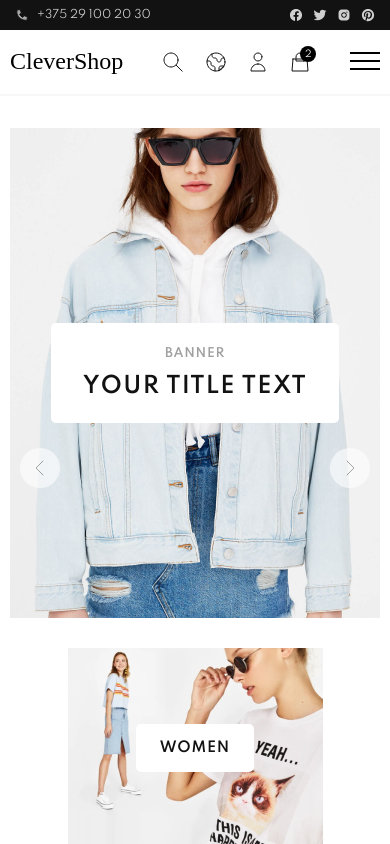
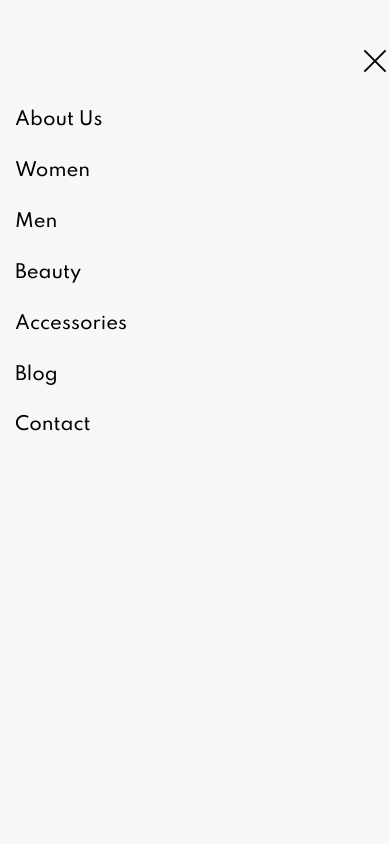
Before and after one commit to Dimkabit/training-shop, a React (Create React App) app: page /#/ in a window 390 px wide. Shown: the top 844 px of the page. Built offline with nearby package versions, Linux system fonts and the light colour scheme.

Commit message:
add main-slider

```diff
--- a/package.json
+++ b/package.json
@@ -14,6 +14,7 @@
     "react-router-dom": "^6.2.1",
     "react-scripts": "5.0.0",
     "sass": "^1.49.7",
+    "swiper": "^8.0.6",
     "web-vitals": "^2.1.4"
   },
   "scripts": {
--- a/src/components/header/main-block/main-block.js
+++ b/src/components/header/main-block/main-block.js
@@ -1,44 +1,82 @@
 import React from "react";
-import styles from './mainBlock.module.scss';
+import  './mainBlock.scss';
 import slide1 from "../assets/icons/main/slid1.png";
 import block from "../assets/icons/main/block.png";
 import block1 from "../assets/icons/main/block1.png";
 import block2 from "../assets/icons/main/block2.png";
 import leftArrow from "../assets/icons/left.svg";
+//import classNames from 'classnames';
+// Import Swiper React components
+import { Swiper, SwiperSlide } from "swiper/react";
+
+import 'swiper/scss';
+import 'swiper/scss/navigation';
+
+// import required modules
+
 
 const MainBlock = () => {
 	return (
-		<main className={styles.page}>
-			<div className={styles.page__container}>
-				<div className={styles.page_block}>
-				<div className={styles.page_block__slider}>
-					<div className={styles.block__page_slider}>
-						<div className={styles.block__page_swiper}>
-							<div className={styles.block__page_slide}>
-								<article className={styles.slide_card}>
-									<img src={slide1} alt="slider"/>
-									<div className={styles.slide_card__bunner}>
-										<span>Banner</span>your Title text
-									</div>
-									<div className={styles.control_group__button}>
-										<button className={styles.control_slide__prev}><img src={leftArrow} alt="arrow" /></button>
-										<button className={styles.control_slide__next}><img src={leftArrow} alt="arrow" /></button>
-									</div>
-								</article>
+		<main className="page">
+			<div className="page__container">
+				<div className="page-block">
+					<div className="page-block__slider" data-test-id='main-slider'>
+						<div className="block-page__slider">
+							<div className="block-page__swiper">
+								<div className="block-page__slide">
+								<Swiper  spaceBetween={100} slidesPerView={1} navigation={{
+                   	     nextEl: '.control-slide__next',
+                        prevEl: '.control-slide__prev',
+                  	  }}>
+								<SwiperSlide>
+									<article className="slide-card">
+										<div className="card-body">
+										<img src={slide1} alt="slider"/>
+										<div className="slid-card__bunner">
+											<span>Banner</span>your Title text
+										</div>
+										</div>
+									</article>
+								</SwiperSlide>
+								<SwiperSlide>
+									<article className="slide-card">
+										<div className="card-body">
+										<img src={slide1} alt="slider"/>
+										<div className="slid-card__bunner">
+											<span>Banner</span>your Title text
+										</div>
+										</div>
+									</article>
+								</SwiperSlide>
+								<SwiperSlide>
+									<article className="slide-card">
+										<div className="card-body">
+										<img src={slide1} alt="slider"/>
+										<div className="slid-card__bunner">
+											<span>Banner</span>your Title text
+										</div>
+										</div>
+									</article>
+								</SwiperSlide>
+								<div className="control-group__button">
+									<button className="control-slide__prev"><img src={leftArrow} alt="arrow" /></button>
+									<button className="control-slide__next"><img src={leftArrow} alt="arrow" /></button>
+								</div>
+								</Swiper>
 							</div>
 						</div>
 					</div>
 				</div>
-				<div className={styles.page_block_right}>
-					<div className={styles.right_block}>
+				<div className="page-block__right">
+					<div className="right__block">
 						<img src={block} alt="block" />
 						<span>women</span>
 					</div>
-					<div className={styles.right_block}>
+					<div className="right__block">
 						<img src={block1} alt="block1" />
 						<span>men</span>
 					</div>
-					<div className={styles.right_block}>
+					<div className="right__block">
 						<img src={block2} alt="block2" />
 						<span>Accessories</span>
 					</div>
--- a/src/components/header/main-block/mainBlock.module.scss
+++ b/src/components/header/main-block/mainBlock.scss
@@ -24,16 +24,16 @@
 		max-width: 90em;
 		padding: 0 rem(10);
 		margin: 0 auto;
-		display: flex;
-		justify-content: space-between;
+
 		@media(max-width: 558px) {
 			display: block;
 		}
 	}
 }
 
-.page_block {
+.page-block {
 	display: flex;
+
 	gap: clamp(rem(10), 11vw, rem(210));
 	@media (max-width: 1240px) {
 		gap: rem(5);
@@ -44,13 +44,14 @@
 
 	// .page-block__slider
 	&__slider {
+		width: 540px;
 		@media(max-width: 1110px) {
 			width: 100%;
 		}
 	}
 
 	// .page-block__right
-	&_right {
+	&__right {
 		display: flex;
 		justify-content: flex-end;
 		flex-wrap: wrap;
@@ -63,31 +64,35 @@
 		}
 	}
 }
-.block__page {
+.block-page {
 
 	// .block-page__slider
-	&_slider {
-		width: 100%;
-		height: 100%;
+	&__slider {
+		position: relative;
 	}
 
 	// .block-page__swiper
-	&_swiper {
+	&__swiper {
 		overflow: hidden;
 	}
 
 	// .block-page__slide
-	&_slide {
-		//display: flex;
+	&__slide {
+		display: flex;
 	}
 }
-.slide_card {
+.slide-card {
+	//width: 540px;
+}
+.card-body {
 	display: flex;
 	position: relative;
 	justify-content: center;
 	align-items: center;
 
-	// .slide-card__bunner
+
+}
+.slid-card {
 	&__bunner {
 		position: absolute;
 		display: flex;
@@ -117,7 +122,7 @@
 		}
 	}
 }
-.control_group {
+.control-group {
 
 	// .control-group__button
 	&__button {
@@ -125,13 +130,16 @@
 		justify-content: space-between;
 		position: absolute;
 		width: 100%;
+		top: 50%;
+		z-index: 20;
 		padding: 0px 10px 0px 10px;
 		@media(max-width: 420px) {
 			bottom: rem(130);
+			display: none;
 		}
 	}
 }
-.control_slide {
+.control-slide {
 
 	// .control-slide__prev
 	&__prev {
@@ -169,7 +177,7 @@
 	}
 }
 
-.right_block {
+.right__block {
 	display: flex;
 	align-items: center;
 	justify-content: center;
--- a/src/components/header/menu/menu.js
+++ b/src/components/header/menu/menu.js
@@ -1,19 +1,21 @@
-import { React } from "react";
-import styles from "./menu.module.scss";
+import { React, useState } from "react";
+import  "./menu.scss";
 import { MENU } from "./const/MENU";
 import { Link } from "react-router-dom";
 
 
+
 const Menu = () => {
-
+	const [isOpen, setIsOpen] = useState(false);
+	const toggle = () => setIsOpen(!isOpen);
 	return (
-		<div className={styles.foot_header__menu} data-test-id='menu'>
-			<button type="button" className={styles.icon_menu}><span></span></button>
-			<nav className={styles.menu__body}>
-				<ul className={styles.menu__list}>
-				<li className={styles.menu__item}>
+		<div className="foot-header__menu" data-test-id='burger-menu'>
+			<button type="button" className={`icon-menu ${isOpen ? '' : 'menu-open'}`} onClick={toggle} data-test-id='burger-menu-btn'><span></span></button>
+			<nav className={`menu__body ${isOpen ? '' : 'body-open'}`}>
+				<ul className="menu__list">
+				<li className="menu__item">
 					{MENU.map(({ id, path, name }) => (
-								<Link key={id} to={`/${path}`} className={styles.menu__link} data-test-id={`menu-link-${path}`}>
+								<Link key={id} to={`/${path}`} className="menu__link" onClick={toggle}  data-test-id={`menu-link-${path}`}>
 								{name}
 								</Link>
 							))}
--- a/src/components/header/menu/menu.module.scss
+++ b/src/components/header/menu/menu.scss
@@ -16,7 +16,7 @@
 	@return $result;
 }
 
-.foot_header__menu {
+.foot-header__menu {
 	display: flex;
 	//padding-top: rem(5);
 	align-items: center;
@@ -28,9 +28,7 @@
 
 
 .menu {
-	// .menu__icon
-	&__icon {
-	}
+
 
 	// .menu__body
 	&__body {
@@ -41,18 +39,14 @@
 			top: 0;
 			left: -100%;
 			overflow: auto;
-			background-color: rgb(209, 175, 175);
+			background-color: rgb(248, 248, 248, 1);
 			padding: rem(100) rem(15) rem(50) rem(15);
 			transition: left 0.5s ease 0s;
 			z-index: 1;
-			.menu-open & {
-				left: 0;
-				&::before {
-					left: 0;
+
 		}
 	}
-		}
-	}
+
 
 	// .menu__list
 	&__list {
@@ -69,6 +63,7 @@
 		gap: clamp(rem(5), 2.8vw, rem(35));
 		@media(max-width:  em(767.98)) {
 			padding-bottom: rem(25);
+			flex-direction: column;
 		}
 	}
 
@@ -87,14 +82,19 @@
 		}
 	}
 }
-
-
+.body-open {
+	left: 0%;
+	z-index: 2;
+	&::before {
+		left: 0%;
+	}
+}
 
 
 
 //Burger
-.icon_menu {
-	display: none;
+.icon-menu {
+	//display: none;
 	@media (max-width: em(767.98)) {
 		display: block;
 		position: relative;
@@ -122,13 +122,19 @@
 		span {
 			top: calc(50% - rem(1));
 		}
-		.menu-open & {
+
+
+	}
+
+}
+.menu-open {
+	position: fixed;
+	z-index: 26;
+	right: 0;
 	span {
 		width: 0;
 	}
-			&::before,
-			&::after {
-			}
+
 	&::before {
 		top: calc(50% - rem(1));
 		transform: rotate(-45deg);
@@ -138,5 +144,3 @@
 		transform: rotate(45deg);
 	}
 }
-	}
-}
```
Also changed, not shown: 1 other file (tests, documents, lock files or other folders). Lines whose indentation alone changed are shown as unchanged.
